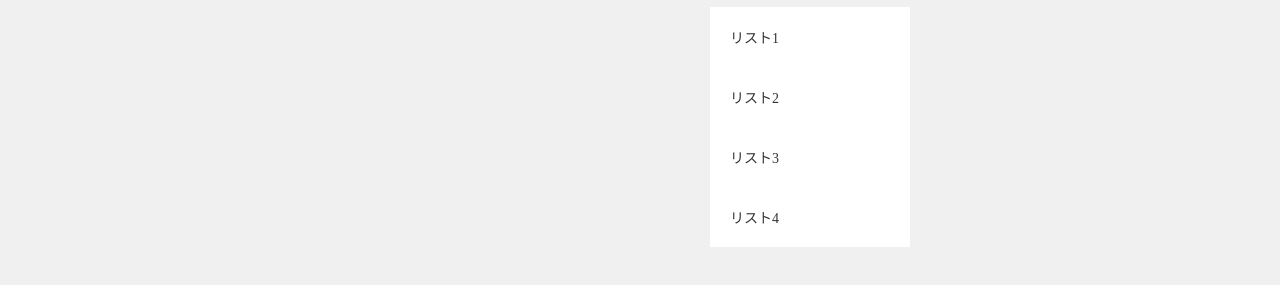
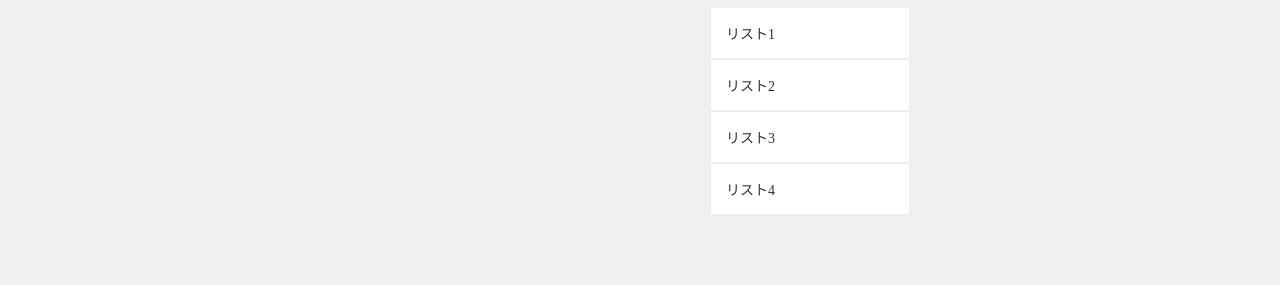
Before and after one commit to naramuratomofumi/JavaScript, a plain HTML site: page index.html in a window 1280 px wide. Both pictures are taken after a click on the item "リスト". Shown: the part 63-348 px from the top of the page. Drawn offline with Linux system fonts and the light colour scheme.

Commit message:
リストにクラスを設定

```diff
--- a/index.html
+++ b/index.html
@@ -22,10 +22,10 @@
         <li>カリキュラム変更</li>
       </ul>
       <ul class="show-lists hidden" id="pull-down">
-        <li>リスト1</li>
-        <li>リスト2</li>
-        <li>リスト3</li>
-        <li>リスト4</li>
+        <li class="pull-down-list">リスト1</li>
+        <li class="pull-down-list">リスト2</li>
+        <li class="pull-down-list">リスト3</li>
+        <li class="pull-down-list">リスト4</li>
       </ul>
     </div>
   </header>
```
